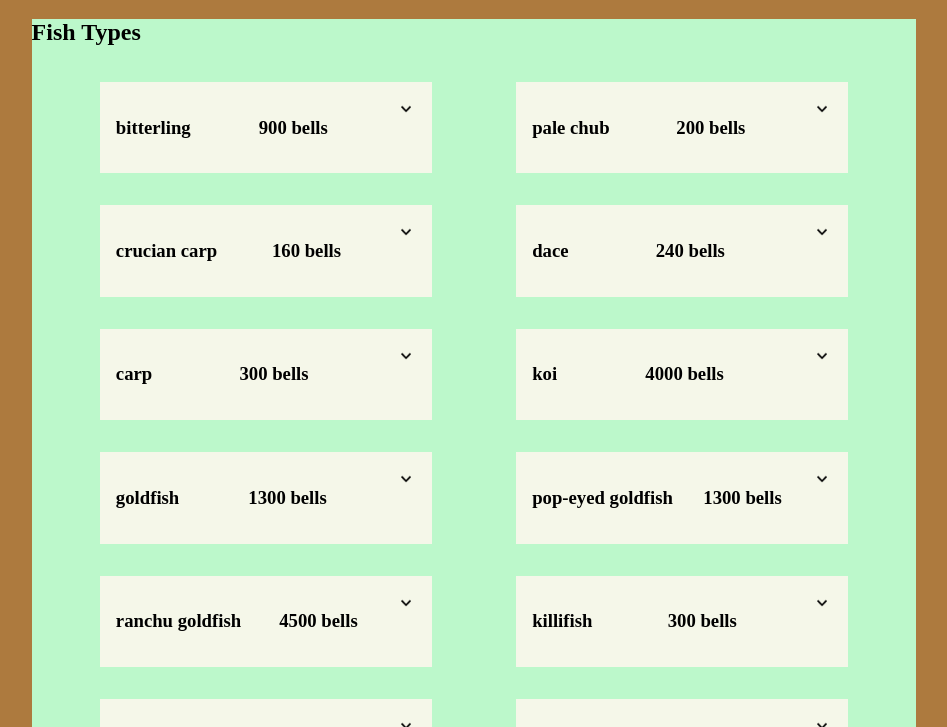
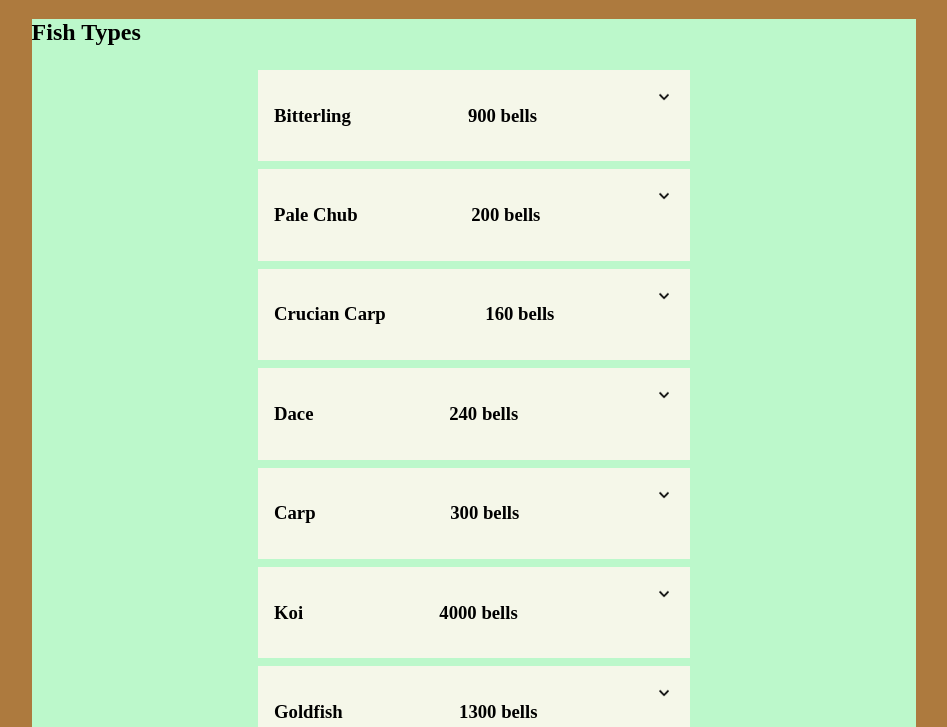
Before and after one commit to jallend1/acnh-js, a plain HTML site: page index.html in a window 1280 px wide. Shown: the part 61-788 px from the top of the page, without its empty margins (166-1113 px from the left). Drawn offline with Linux system fonts and the light colour scheme.

Commit message:
Adds function to convert the first letter of each word to capital letters

```diff
--- a/app.js
+++ b/app.js
@@ -15,7 +15,7 @@ const catchFish = () => {
 const displayFish = (fishies) => {
     fishies.forEach(fish => {
         console.log(fish);
-        const fishName = (fish.name["name-en"]);
+        const fishName = properCase(fish.name["name-en"]);
         const fishPrice = (fish.price);
         const fishPhrase = (fish["catch-phrase"]);
         const fishMuseum = (fish["museum-phrase"]);
@@ -48,6 +48,20 @@ const expandFish = e => {
     }
 }
 
+function properCase(name){
+    const isSpace = name.indexOf(' ');
+    let properName = name[0].toUpperCase();
+    if(isSpace === -1){                                                     // If no spaces, adds the rest of the name
+        properName += name.slice(1);
+    }else{                                                                  // If space, capitalize the second word
+        properName += name.slice(1, isSpace + 1)
+        properName += name[isSpace + 1].toUpperCase();
+        properName += name.slice(isSpace + 2);
+    }
+    return properName;
+
+}
+
 catchFish();
 
 fishList.addEventListener('click', expandFish);
--- a/style.css
+++ b/style.css
@@ -23,14 +23,14 @@ h3 {
 
 #fishlist{
     display: flex;
-    flex-wrap: wrap;
+    flex-direction: column;
     justify-content: space-evenly;
 }
 
 .fish{
     background: #f5f7e9;
-    width: 300px;
-    margin: 1em;
+    width: 400px;
+    margin: .25em auto;
     padding: 1em;
 }
 
```
